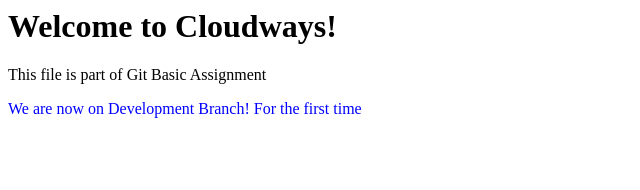
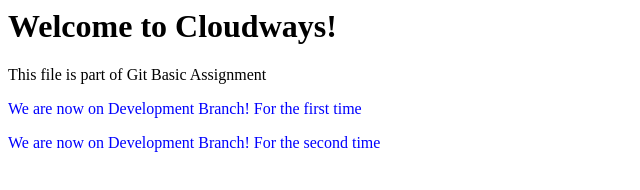
Before and after one commit to SaadAhmed-96/MySecretProject, a plain HTML site: page index.html in a window 1280 px wide. Shown: the whole page, without its empty margins (0-640 px from the left). Drawn offline with Linux system fonts and the light colour scheme.

Commit message:
This is Second Commit of Development Branch

```diff
--- a/index.html
+++ b/index.html
@@ -9,6 +9,6 @@
 <p> This file is part of Git Basic Assignment </p>
 
 <p style="color: blue"> We are now on Development Branch! For the first time</p> <! -- This is First Commit of Development Branch -->
-
+<p style="color: blue"> We are now on Development Branch! For the second time</p> <! -- This is Second Commit of Development Branch -->
 </body>
 </html>
```
